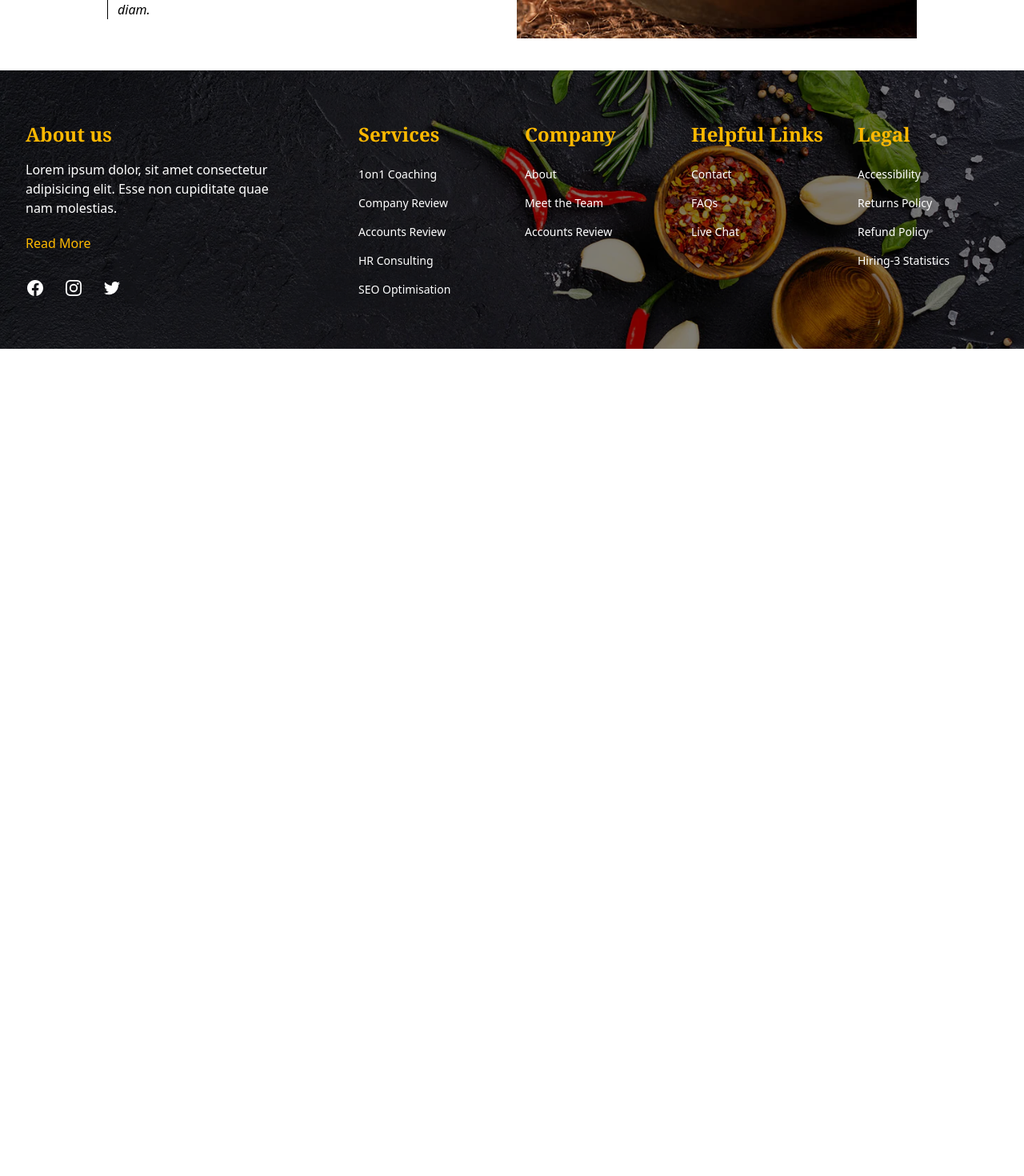
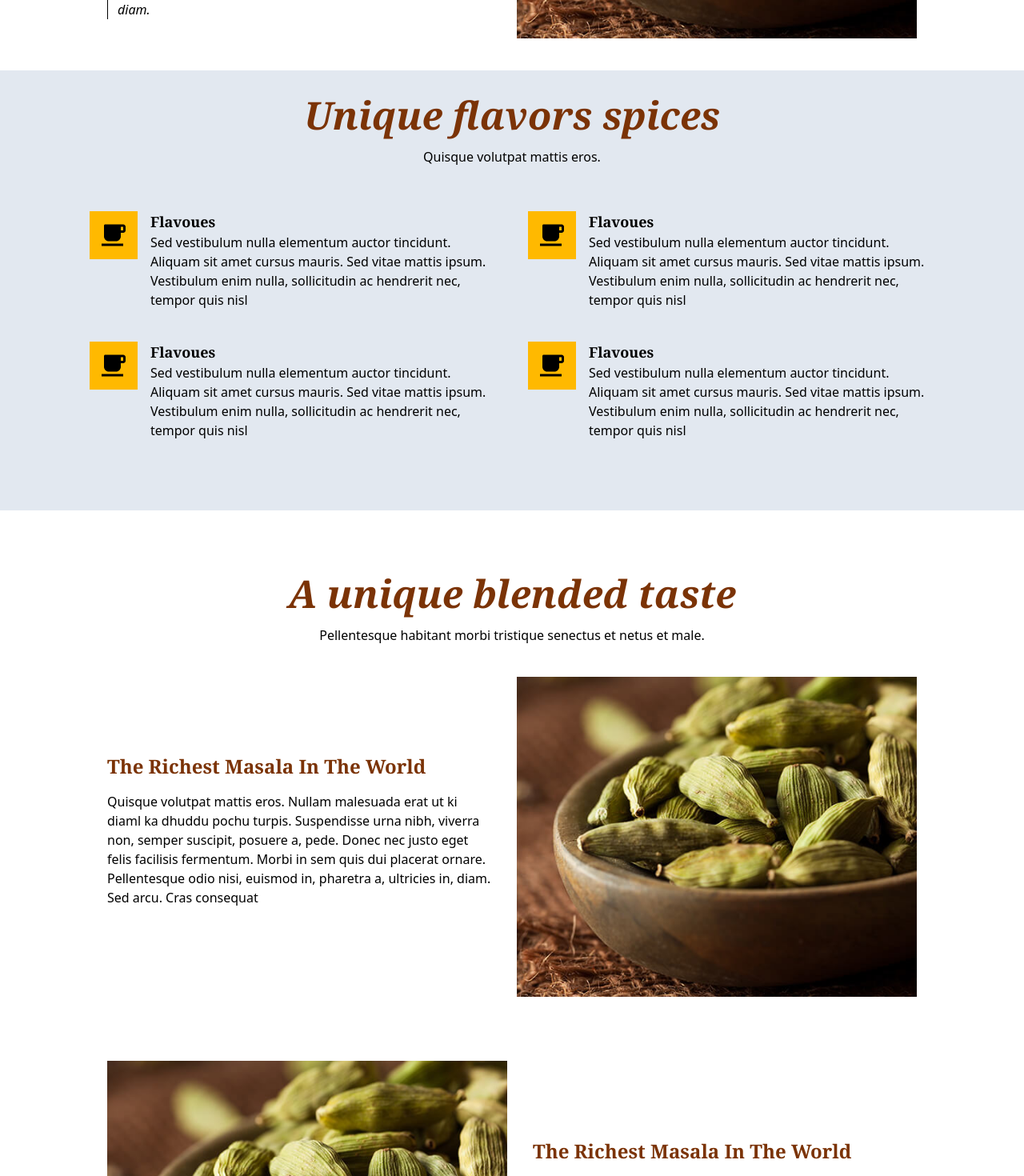
Before and after one commit to SaimrRazaAly/waffy_shop, a Next.js app: page /pages/about-us in a window 1280 px wide. Shown: the part 980-2450 px from the top of the page at 80% size. Before the commit the page ends 1416 px from the top, so only its background shows below. Built offline with nearby package versions, Linux system fonts and the light colour scheme.

Commit message:
About wokring on components

```diff
--- a/src/Components/Text_Image_Comp.jsx
+++ b/src/Components/Text_Image_Comp.jsx
@@ -1,9 +1,13 @@
 import React from "react";
 import Image from "next/image";
-const Text_Image_Comp = () => {
+const Text_Image_Comp = ({ para = true, reverse=true }) => {
   return (
-    <div className="flex items-center justify-center lg:gap-8 flex-col lg:flex-row gap-5 px-3 md:px-4 lg:px-10 py-10">
-      <div className="lg:w-[40%] md:px-5 lg:px-0">
+    <div
+      className={`flex items-center justify-center lg:gap-8 flex-col ${
+        reverse ? "lg:flex-row" : "md:flex-row-reverse"
+      } ${para ? "":"md:flex-row"} gap-5 px-3 md:px-4 lg:px-10 py-10 `}
+    >
+      <div className={`lg:w-[40%] md:px-5 lg:px-0 ${para ? "":"md:w-[60%]"}`}>
         <h2 className="text-amber-900 sm:text-start text-center text-2xl font-bold font-serif">
           The Richest Masala In The World
         </h2>
@@ -15,13 +19,16 @@ const Text_Image_Comp = () => {
           nisi, euismod in, pharetra a, ultricies in, diam. Sed arcu. Cras
           consequat
         </p>
-        <p className="italic border-l px-3 border-black text-[16px]">
-          Nullam malesuada erat ut ki diaml ka dhuddu pochu turpis. Suspendisse
-          urna nibh, viverra non, semper suscipit, posuere a, pede. Donec nec
-          justo eget felis facilisis fermentum. Morbi in sem quis dui placerat
-          ornare. Tortor dignissim convallis aenean et tortor. Ac tincidunt
-          vitae semper quis lectus nulla at volutpat diam.
-        </p>
+        {para && (
+          <p className="italic border-l px-3 border-black text-[16px]">
+            Nullam malesuada erat ut ki diaml ka dhuddu pochu turpis.
+            Suspendisse urna nibh, viverra non, semper suscipit, posuere a,
+            pede. Donec nec justo eget felis facilisis fermentum. Morbi in sem
+            quis dui placerat ornare. Tortor dignissim convallis aenean et
+            tortor. Ac tincidunt vitae semper quis lectus nulla at volutpat
+            diam.
+          </p>
+        )}
       </div>
       <div className="">
         <div className="lg:max-w-[500px] lg:max-h-[500px] w-full h-[10%]">
--- a/src/app/pages/about-us/page.jsx
+++ b/src/app/pages/about-us/page.jsx
@@ -1,15 +1,57 @@
-import Text_Image_Comp from "@/Components/Text_Image_Comp"
-
-const { default: Page_Hero_Banner } = require("@/Components/Page_Hero_Banner")
-
-
+import Sec_Heading from "@/Components/Sec_Heading";
+import Text_Image_Comp from "@/Components/Text_Image_Comp";
+import { RiCupFill } from "react-icons/ri";
+import Page_Hero_Banner from "@/Components/Page_Hero_Banner";
+import { Unique_flavors_data } from "@/constants/data";
 const About_Page = () => {
   return (
     <>
-<Page_Hero_Banner title={"About us"}/>
-<Text_Image_Comp/>
+      <Page_Hero_Banner title={"About us"} />
+      <Text_Image_Comp />
+
+      {/* Unique flavors spices section */}
+
+      <div className="bg-slate-200 px-4 py-8 md:px-5 lg:px-28">
+        <Sec_Heading
+          title={"Unique flavors spices"}
+          para={"Quisque volutpat mattis eros."}
+        />
+        <div className=" my-14 grid l md:grid-cols-2 grid-cols-1 gap-10 ">
+          {/* Looping the data  */}
+          {Unique_flavors_data.map((v,i)=>{
+            return(
+              <div className="flex gap-4" key={v.id}>
+              <div className="p-3 bg-amber-400 text-4xl h-[60px] w-[60px] transition-all du">
+                {/* icons */}
+                <RiCupFill />
+              </div>
+              <div>
+                {/* text */}
+                <h2 className="font-extrabold font-serif text-[18px]">
+                  {v.title}
+                </h2>
+                <p>
+                  {v.para}
+                </p>
+              </div>
+            </div>
+            )
+          })}
+
+        </div>
+      </div>
+
+      {/* A unique blended taste */}
+
+      <div className="my-20">
+        <Sec_Heading title={"A unique blended taste"} para={"Pellentesque habitant morbi tristique senectus et netus et male."}/>
+        <div>
+          <Text_Image_Comp para={false}/>
+          <Text_Image_Comp para={false} reverse={false}/>
+        </div>
+      </div>
     </>
-  )
-}
+  );
+};
 
-export default About_Page
+export default About_Page;
--- a/src/constants/data.js
+++ b/src/constants/data.js
@@ -170,9 +170,32 @@ export const Navbar_data = [
   { id: 6, title: "Cooking Oil", link: "/collections/dried-masalas" },
   { id: 7, title: "Beverages", link: "/collections/spicy-seeds" },
 
- [
+  [
     { id: 2, title: "About", link: "/pages/about-us" },
     { id: 5, title: "Contact", link: "/pages/faqs" },
     { id: 6, title: "Contact", link: "/pages/contact" },
   ],
 ];
+
+export const Unique_flavors_data = [
+  {
+    id: 1,
+    title: "Flavoues",
+    para: "Sed vestibulum nulla elementum auctor tincidunt. Aliquam sit amet cursus mauris. Sed vitae mattis ipsum. Vestibulum enim nulla, sollicitudin ac hendrerit nec, tempor quis nisl",
+  },
+  {
+    id: 2,
+    title: "Flavoues",
+    para: "Sed vestibulum nulla elementum auctor tincidunt. Aliquam sit amet cursus mauris. Sed vitae mattis ipsum. Vestibulum enim nulla, sollicitudin ac hendrerit nec, tempor quis nisl",
+  },
+  {
+    id: 3,
+    title: "Flavoues",
+    para: "Sed vestibulum nulla elementum auctor tincidunt. Aliquam sit amet cursus mauris. Sed vitae mattis ipsum. Vestibulum enim nulla, sollicitudin ac hendrerit nec, tempor quis nisl",
+  },
+  {
+    id: 4,
+    title: "Flavoues",
+    para: "Sed vestibulum nulla elementum auctor tincidunt. Aliquam sit amet cursus mauris. Sed vitae mattis ipsum. Vestibulum enim nulla, sollicitudin ac hendrerit nec, tempor quis nisl",
+  },
+];
```
